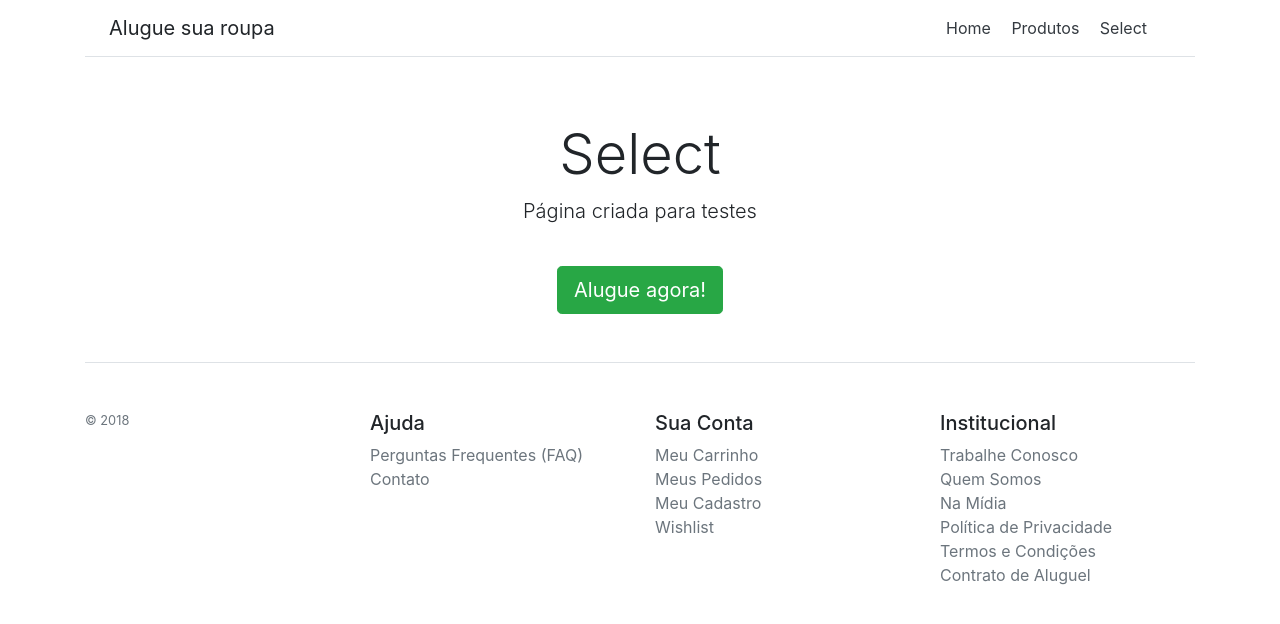
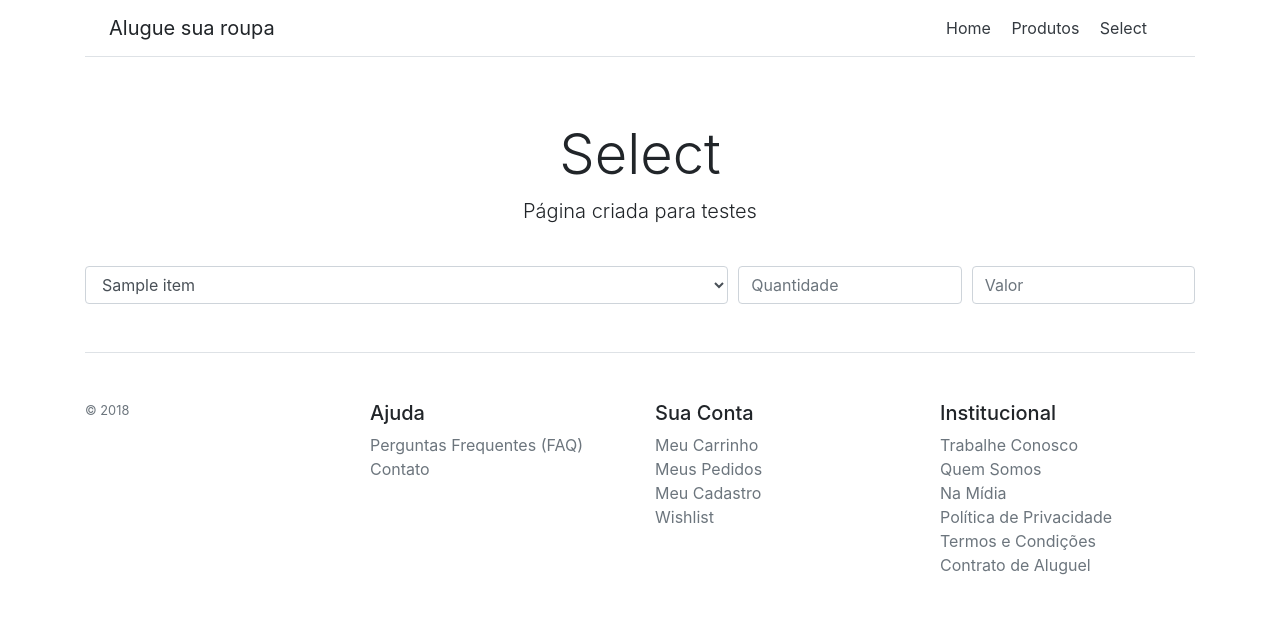
Before and after one commit to guilehm/Django-Model-API, a Django app: page /select/ in a window 1280 px wide. Shown: the top 624 px of the page. Run offline with Django 3.2, Linux system fonts and the light colour scheme; a database or web service that is not in the repository returns one stand-in record (values such as "Sample title"); data that the repository does not hold is empty; some libraries are stand-ins or nearby versions.

Commit message:
Select page improvements

```diff
--- a/client/templates/client/select.html
+++ b/client/templates/client/select.html
@@ -8,7 +8,34 @@
       <p class="lead">Página criada para testes</p>
     </div>
 
-    <div class="container text-center mb-5">
-      <a href="{% url 'client:products' %}" class="btn btn-lg btn-success">Alugue agora!</a>
+    <!--<div class="container text-center mb-5">-->
+      <!--<div class="form-group">-->
+        <!--<label for="Products">Select the product</label>-->
+        <!--<select class="form-control" id="Products">-->
+          <!--{% for product in products %}-->
+          <!--<option>{{ product.name }}</option>-->
+          <!--{% endfor %}-->
+        <!--</select>-->
+      <!--</div>-->
+        <!--<input class="form-control" type="text" placeholder="Readonly input here…" readonly>-->
+    <!--</div>-->
+    <div class="container">
+        <form>
+          <div class="form-row">
+            <div class="col-7">
+              <select class="form-control" id="Products">
+          {% for product in products %}
+          <option>{{ product.name }}</option>
+          {% endfor %}
+        </select>
+            </div>
+            <div class="col">
+              <input type="text" class="form-control" placeholder="Quantidade">
+            </div>
+            <div class="col">
+              <input type="text" class="form-control" placeholder="Valor">
+            </div>
+          </div>
+        </form>
     </div>
 {% endblock %}
--- a/client/views.py
+++ b/client/views.py
@@ -26,4 +26,9 @@ def product(request, product_slug):
     return render(request,'client/product.html', context)
 
 def select(request):
-    return render(request, 'client/select.html')
+    products = requests.get('http://localhost:8000/api/products').json()
+    # products = requests.get('https://gui-api.herokuapp.com/api/products').json()
+    context = {
+        'products' : products,
+    }
+    return render(request, 'client/select.html', context)
```
